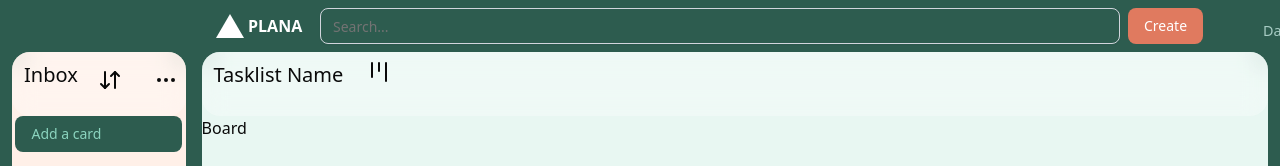
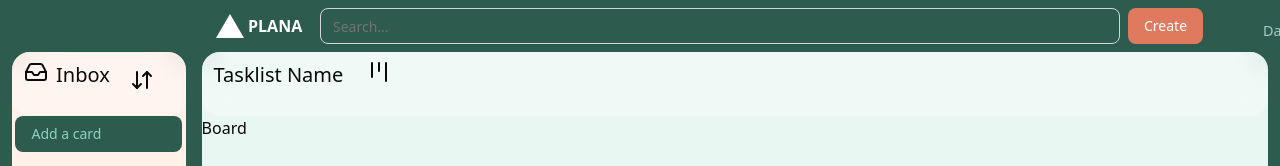
Before and after one commit to 9ggaurav/planory, a Next.js app in the folder apps/web/: page /b/1 in a window 1280 px wide. Shown: the top 166 px of the page. Built offline with nearby package versions, Linux system fonts and the light colour scheme.

Commit message:
web: new inbox task card

```diff
--- a/apps/web/src/app/b/[boardid]/page.tsx
+++ b/apps/web/src/app/b/[boardid]/page.tsx
@@ -3,16 +3,37 @@ import {Group, Panel, Separator } from "react-resizable-panels";
 import InboxBoard from "@/components/sections/ProjectBoard/InboxBoard";
 import TasklistBoard from "@/components/sections/ProjectBoard/TasklistBoard";
 import { useParams } from "next/navigation";
-
+import { useState } from "react";
+import type { inboxTask } from "@/utils/types";
 
 
 export default function Board() {
-
-
-
     const params = useParams();
     const id = params.boardid;
     console.log(`params are ${id}`);
+        const [tasks, setTasks] = useState<inboxTask[]>([]);
+
+        function handleSubmit(e: React.FormEvent<HTMLFormElement>) {
+            e.preventDefault();
+
+            const formData = new FormData(e.currentTarget);
+            const taskTitle = formData.get("new-task") as string;
+
+            if (typeof taskTitle != "string" || !taskTitle.trim() ){
+                return;
+            }
+
+
+            const newTask: inboxTask = {
+                id: crypto.randomUUID(),
+                title: taskTitle,
+            }
+
+            setTasks(prev => [...prev, newTask]);
+
+            e.currentTarget.reset();
+        }
+        console.log(tasks);
 
 
     return (
@@ -21,7 +42,7 @@ export default function Board() {
             <Group className="w-full flex gap-1 justify-center h-full overflow-hidden mx-3">
                 <Panel id="Inbox-board-panel" collapsible defaultSize="14%" minSize="14%">
                     <div className="overflow-auto">
-                        <InboxBoard />
+                        <InboxBoard tasks={tasks} handleSubmit={handleSubmit} />
                     </div>
                 </Panel>
                 <Separator className="w-2 flex items-center justify-center group cursor-col-resize active:cursor-grabbing">
--- a/apps/web/src/components/sections/ProjectBoard/InboxBoard.tsx
+++ b/apps/web/src/components/sections/ProjectBoard/InboxBoard.tsx
@@ -2,28 +2,19 @@ import InboxBoardNavbar from "./ProjectBoardComponents/InboxBoardNavbar";
 import { Button } from "@/components/ui/button";
 import { Input } from "@/components/ui/input";
 import { useState, useEffect, useRef } from "react";
+import type { inboxTask } from "@/utils/types";
 import clsx from "clsx";
 
+type ChildProps = {
+    tasks: inboxTask[],
+    handleSubmit: React.FormEventHandler<HTMLFormElement>
+}
 
-export default function InboxBoard() {
+
+export default function InboxBoard({tasks, handleSubmit}: ChildProps) {
 
     const [isAddNewTaskDisplayed, setIsAddNewTaskDisplayed] = useState(false);
     const addTaskButtonRef = useRef<HTMLInputElement>(null);
-    const [tasks, setTasks] = useState<string[]>([]);
-
-    function handleSubmit(e: React.FormEvent<HTMLFormElement>) {
-        e.preventDefault();
-
-        const formData = new FormData(e.currentTarget);
-        const newTask = formData.get("new-task") as string;
-
-        if (!newTask.trim()) return;
-
-        setTasks(prev => [...prev, newTask.trim()]);
-
-        e.currentTarget.reset();
-        handleClick();
-    }
 
     useEffect(() => {
         if (isAddNewTaskDisplayed) {
@@ -37,10 +28,10 @@ export default function InboxBoard() {
 
 
     return (
-        <div className="hidden lg:block lg:min-w-[13vw] bg-[#FFF0E8] border-neutral-900 lg:h-245.25 rounded-2xl">
+        <div className="hidden lg:block lg:min-w-[13vw] bg-[#FFF0E8] border-neutral-900 lg:h-245.25 rounded-2xl h-full">
             <InboxBoardNavbar />
-            <main>
-                <div id="addNewTaskButton-inboxSection" className="flex justify-center w-full">
+            <main className="h-full">
+                <div id="addNewTaskButton-inboxSection" className="flex justify-center w-full mb-3">
                     <Button onClick={handleClick} className={clsx(
                         'bg-[#2D5C4F] text-[#8bd4bf] hover:bg-[#194c3e] w-[96%] text-left mx-3 hover:cursor-pointer',
                         isAddNewTaskDisplayed && 'hidden',
@@ -58,6 +49,14 @@ export default function InboxBoard() {
                         </div>
                     )}
                 </div>
+
+                <div className="h-full w-full">
+                    <div className="w-full flex justify-start flex-col-reverse items-center gap-1">
+                        {tasks && tasks.map(task => (
+                        <div className="bg-[#2D5C4F] text-[#8bd4bf] hover:bg-[#194c3e] w-[96%] px-2 py-1 rounded-sm text-left mx-3 hover:cursor-pointer" key={task.id}>{task.title}</div>
+                    ))}
+                    </div>
+                </div>
             </main>
         </div>
     )
--- a/apps/web/src/components/sections/ProjectBoard/ProjectBoardComponents/InboxBoardNavbar.tsx
+++ b/apps/web/src/components/sections/ProjectBoard/ProjectBoardComponents/InboxBoardNavbar.tsx
@@ -4,12 +4,16 @@ import {
   TooltipContent,
   TooltipTrigger,
 } from "@/components/ui/tooltip"
+import { Inbox } from "lucide-react";
 
 
 export default function InboxBoardNavbar() {
     return (
         <header className="h-16 flex justify-between backdrop-blur-md bg-white/30 pl-3 pt-2 rounded-2xl">
+            <div className="flex gap-2">
+                <Inbox />
                 <h1 className="text-[20px] font-medium"> Inbox</h1>
+            </div>
                 <div className="flex justify-around gap-4 px-3">
                     <Tooltip>
                         <TooltipTrigger asChild>
```
Also changed, not shown: apps/web/src/utils/types.ts (+7 -0 lines).
